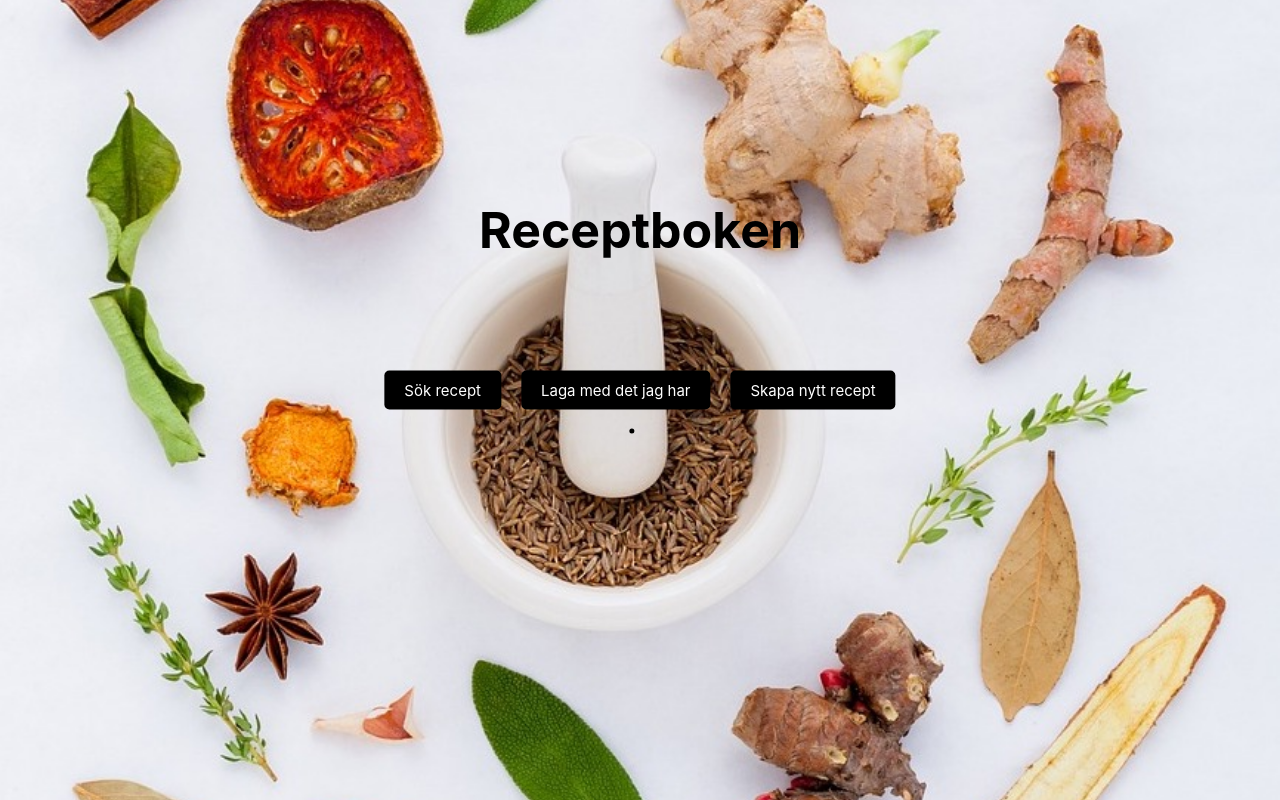
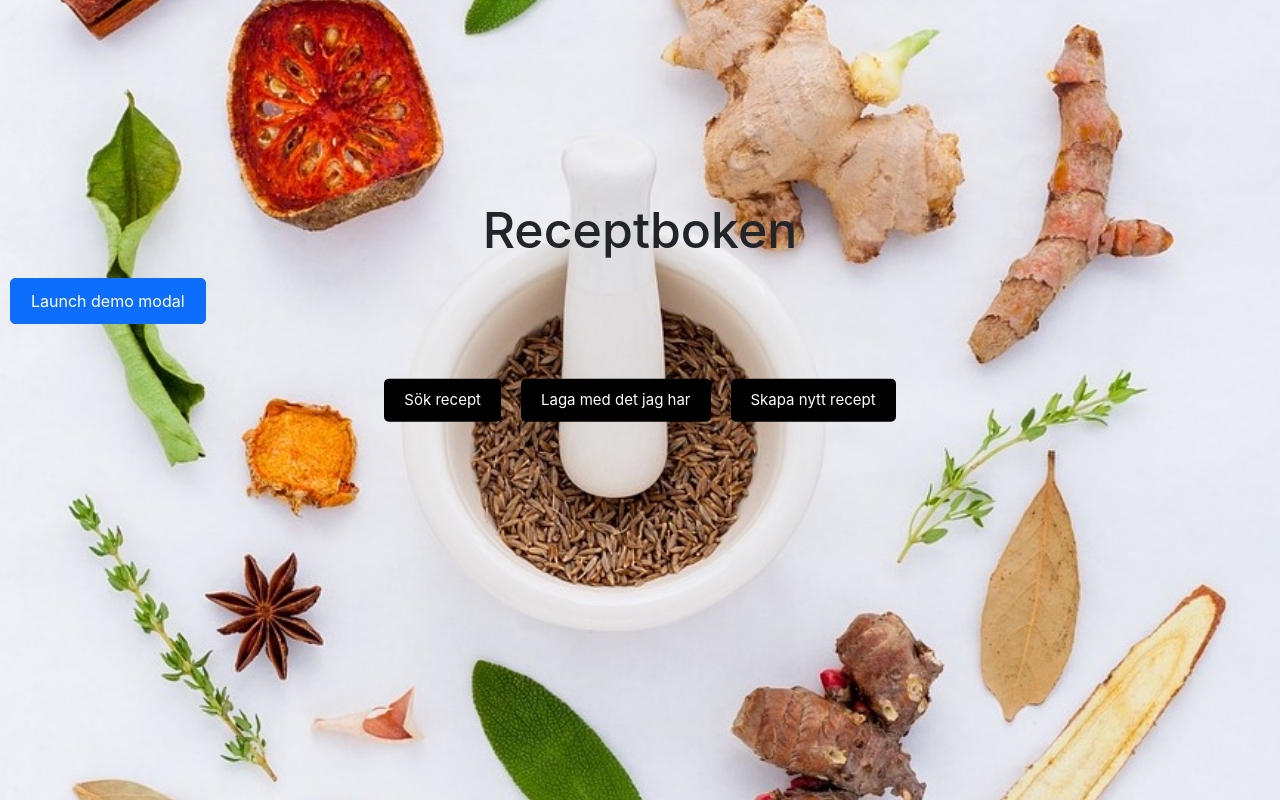
Before and after one commit to Team-Jeffry/receptboken-frontend, a React (Create React App) app: page / in a window 1280 px wide. Built offline with nearby package versions, Linux system fonts and the light colour scheme; no server answers.

Commit message:
Created modal and added bootstrap + added correct endpoint for searching

```diff
--- a/package.json
+++ b/package.json
@@ -7,7 +7,9 @@
     "@testing-library/react": "^12.1.2",
     "@testing-library/user-event": "^13.5.0",
     "axios": "^0.24.0",
+    "bootstrap": "^5.1.3",
     "react": "^17.0.2",
+    "react-bootstrap": "^2.1.0",
     "react-dom": "^17.0.2",
     "react-scripts": "5.0.0",
     "web-vitals": "^2.1.3"
--- a/public/index.html
+++ b/public/index.html
@@ -10,6 +10,12 @@
       content="Web site created using create-react-app"
     />
     <link rel="apple-touch-icon" href="%PUBLIC_URL%/logo192.png" />
+    <link
+  rel="stylesheet"
+  href="https://cdn.jsdelivr.net/npm/bootstrap@5.1.3/dist/css/bootstrap.min.css"
+  integrity="sha384-1BmE4kWBq78iYhFldvKuhfTAU6auU8tT94WrHftjDbrCEXSU1oBoqyl2QvZ6jIW3"
+  crossorigin="anonymous"
+/>
     <!--
       manifest.json provides metadata used when your web app is installed on a
       user's mobile device or desktop. See https://developers.google.com/web/fundamentals/web-app-manifest/
--- a/src/App.js
+++ b/src/App.js
@@ -1,17 +1,20 @@
-import ViewRecipe from './components/ViewRecipe';
+import ShowRecipe from './components/ShowRecipe';
 
 function App() {
   return (
+    <>
     <div className="background">
+
          <h1 className="title">Receptboken</h1>
-    <div className="container">
+        <div className="container">
         <button>Sök recept</button>
         <button>Laga med det jag har</button>
         <button>Skapa nytt recept</button>
-        <ViewRecipe />
+
     </div>
-
+    <ShowRecipe />
 </div>
+</>
   );
 }
 
--- /dev/null
+++ b/src/components/ShowRecipe.jsx
@@ -0,0 +1,63 @@
+import axios from "axios";
+import React, { Component } from "react";
+import Modal from "react-bootstrap/Modal";
+import Button from "react-bootstrap/Button";
+
+class ShowRecipe extends Component {
+  constructor() {
+    super();
+  this.state = {
+    showHide: false,
+    recipe: {
+      name: "",
+      description: "",
+      instruction: "",
+      time: "",
+      ingredients: [],
+      categories: [],
+    },
+  };
+}
+
+  componentDidMount() {
+    const postData = {
+      recipeName: "Fruktsallad med Jordgubbar",
+      categoryNames: ["Frukt"],
+      time: 12,
+    };
+
+    axios.post("http://localhost:8080/v1/recipe/get", postData).then((res) => {
+      console.log(res);
+      //const recipe = res.data;
+      this.setState({ name: res.data.name });
+      console.log(res.data.name);
+    });
+  }
+
+  handleModalShowHide() {
+    this.setState({ showHide: !this.state.showHide })
+  }
+
+  render() {
+    return (
+      <div>
+      <Button variant="primary" onClick={() => this.handleModalShowHide()}>
+          Launch demo modal
+      </Button>
+
+      <Modal show={this.state.showHide}>
+          <Modal.Header closeButton onClick={() => this.handleModalShowHide()}>
+          <Modal.Title id="name">{this.state.name}</Modal.Title>
+          </Modal.Header>
+          <Modal.Body>Woohoo, you're reading this text in a modal!</Modal.Body>
+          <Modal.Footer>
+
+          </Modal.Footer>
+      </Modal>
+
+  </div>
+    );
+  }
+}
+
+export default ShowRecipe;
--- a/src/components/ViewRecipe.jsx
+++ b/src/components/ViewRecipe.jsx
@@ -1,46 +1,7 @@
 import axios from 'axios';
 import React, { Component } from "react";
 
-/*const api = axios.create({
-  baseURL: `http://localhost:8080/v1/recipe/`
-})*/
-
 export default class ViewRecipe extends Component {
-/*state = {
-    name: '',
-    description: '',
-    instruction: '',
-    time: '',
-    ingredients: [],
-    categories: []
-};
-
-getRecipeFromServer() {
-  axios.get(`http://localhost:8080/v1/recipe/get/mat`, {
-      headers: {
-        "Content-Type": "application/json",
-      },
-    }).then((res) => {
-      console.log(res)
-      this.setState({
-        name: res.data.name,
-        description: res.data.description,
-        instruction: res.data.instruction,
-        time: res.data.time,
-        ingredients: res.data.ingredients,
-        categories: res.data.categories
-      });
-    });
-  }
-
-  render() {
-    return (
-      <p>{this.state.name}</p>
-    )
-  }*/
-
-  //---------------------------------------------------
-
   state = {
     recipe: {
       name: '',
@@ -63,7 +24,7 @@ getRecipeFromServer() {
 
   render() {
     return (
-              <li key={this.state.recipe.id}>{this.state.recipe.name}</li>
+              <p key={this.state.recipe.id}>{this.state.recipe.name}</p>
     )
   }
 
--- a/src/index.css
+++ b/src/index.css
@@ -11,14 +11,14 @@ code {
   font-family: source-code-pro, Menlo, Monaco, Consolas, 'Courier New',
     monospace;
 }
-body {
+/*body {
   margin: 0;
   font-family: -apple-system, BlinkMacSystemFont, 'Segoe UI', 'Roboto', 'Oxygen',
     'Ubuntu', 'Cantarell', 'Fira Sans', 'Droid Sans', 'Helvetica Neue',
     sans-serif;
   -webkit-font-smoothing: antialiased;
   -moz-osx-font-smoothing: grayscale;
-}
+}*/
 
 .title {
   margin-top: 200px;
@@ -36,9 +36,9 @@ button {
   background: #000;
   color: #fff;
   border: none;
-  padding: 10px 20px;
-  margin: 10px;
-  border-radius: 5px;
+  padding: 10px 20px !important;
+  margin: 10px !important;
+  border-radius: 5px !important;
   cursor: pointer;
   text-decoration: none;
   font-size: 15px;
@@ -75,3 +75,25 @@ button {
   background-position: center;
   background-image: url('images/background.jpeg');
 }
+
+.modal-body {
+  color: #063752 !important;
+}
+
+.form-control {
+  border-color: #063752;
+}
+
+.modal-header, .modal-footer {
+  justify-content: center;
+  border: none !important;
+}
+
+.temp-modal-btn {
+  margin: 0 !important ;
+  position: absolute !important ;
+  text-align: center !important ;
+  top: 50% !important ;
+  left: 50% !important ;
+  transform: translate(-50%, -50%) !important ;
+}
```
Also changed, not shown: 1 other file (tests, documents, lock files or other folders).
